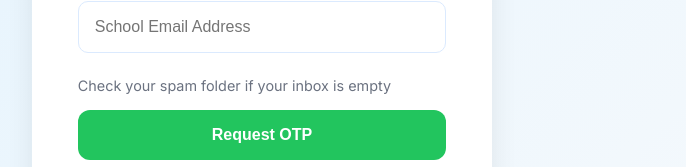
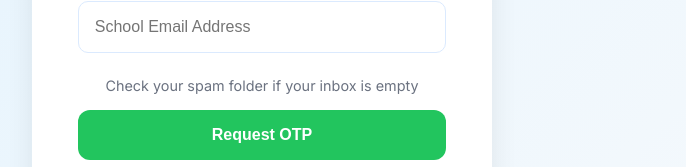
Before and after one commit to mumobytes/UonElection-App, a React (Vite) app in the folder frontend/: page /login in a window 1280 px wide. Shown: the part 403-570 px from the top of the page, without its empty margins (378-1064 px from the left). Built offline with nearby package versions, Linux system fonts and the light colour scheme; no server answers.

Commit message:
Align text

```diff
--- a/frontend/src/pages/LoginPage.jsx
+++ b/frontend/src/pages/LoginPage.jsx
@@ -124,9 +124,10 @@ const styles = {
     outline: "none",
   },
   helperText: {
-  fontSize: "0.9rem",
-  color: "#6b7280",
-  marginTop: "0.5rem",
+    fontSize: "0.9rem",
+    color: "#6b7280",
+    marginTop: "0.5rem",
+    textAlign: "center",
   },
   button: {
     padding: "1rem",
```
